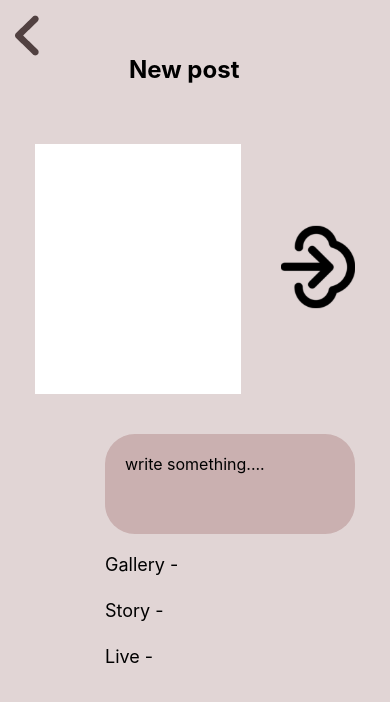
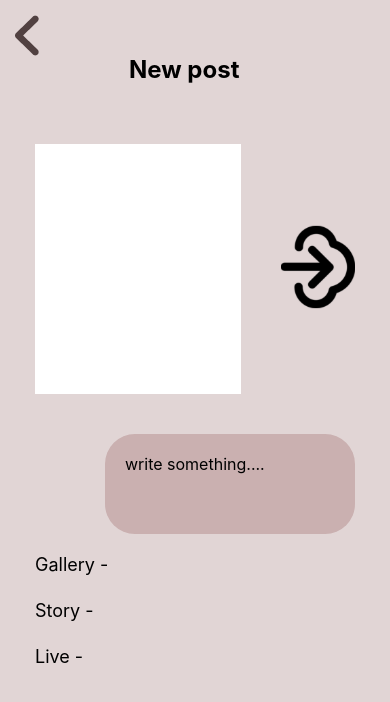
Before and after one commit to bharatrnair/socius-all, a React (Create React App) app: page /post in a window 390 px wide. Shown: the top 702 px of the page. Built offline with nearby package versions, Linux system fonts and the light colour scheme.

Commit message:
commit-post-responsive

```diff
--- a/src/components/Post.css
+++ b/src/components/Post.css
@@ -31,7 +31,6 @@
     max-width: 500px;
   }
   .postFrom-section{
-    margin-left: 70px;
     font-size: large;
     display: grid;
     gap: 25px;
```
